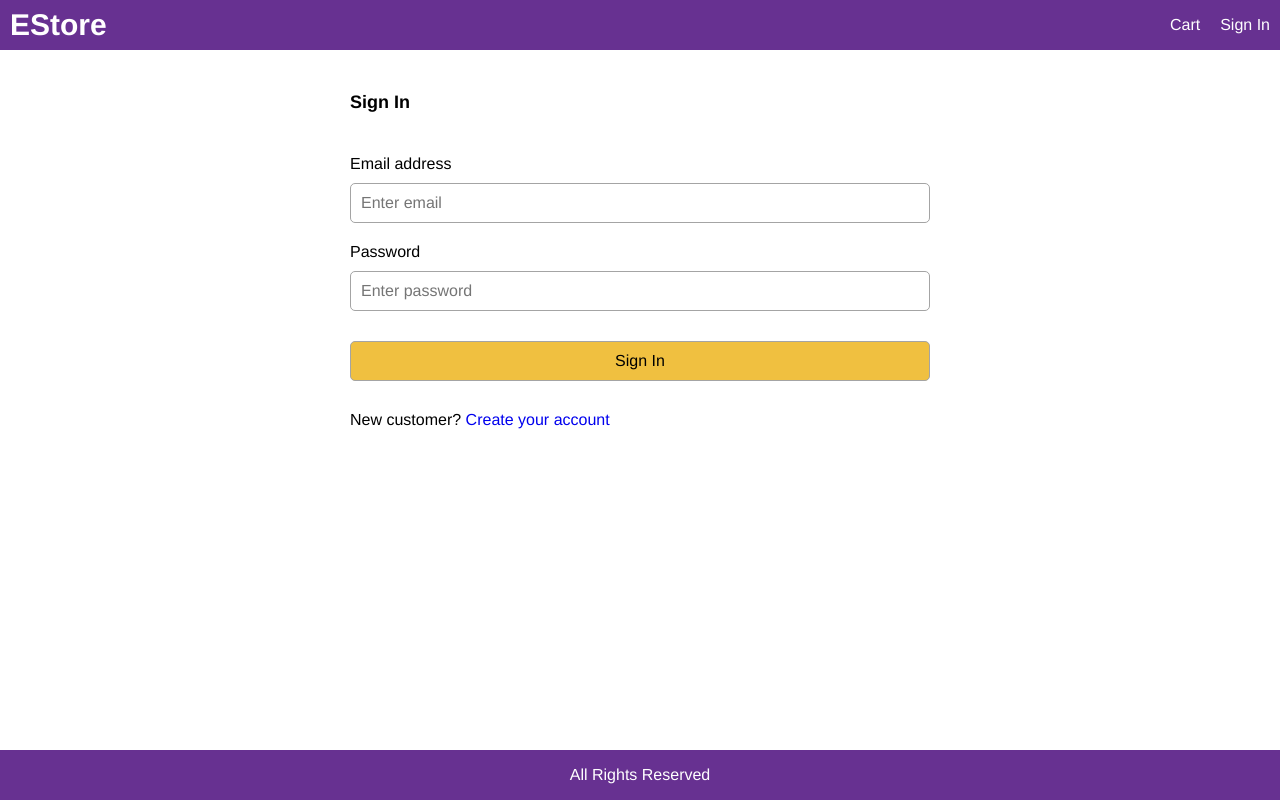
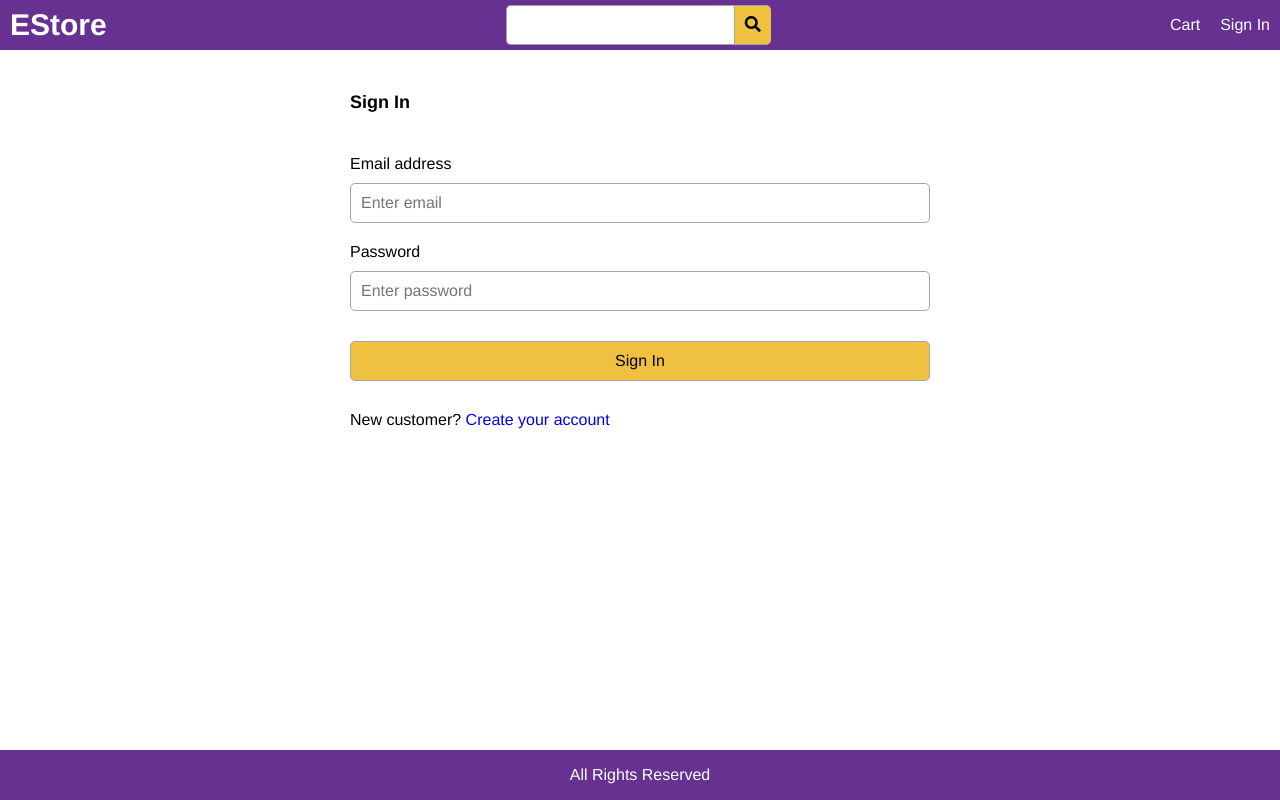
Before and after one commit to OnTheRocks/Ecommerce, a React (Create React App) app in the folder frontend/: page /signin in a window 1280 px wide. Built offline with nearby package versions, Linux system fonts and the light colour scheme.

Commit message:
Added basic search feature.

```diff
--- a/frontend/src/App.js
+++ b/frontend/src/App.js
@@ -22,6 +22,8 @@
 import UserEditScreen from './Screens/UserEditScreen';
 import SellerRoute from './components/SellerRoute';
 import SellerScreen from './Screens/SellerScreen';
+import SearchBox from './components/SearchBox';
+import SearchScreen from './Screens/SearchScreen';
 
 function App() {
 
@@ -39,6 +41,9 @@
     <header className="row">
       <div>
         <Link className="brand" to="/">EStore</Link>
+      </div>
+      <div>
+        <Route render={({ history }) => <SearchBox history={history}></SearchBox>}></Route>
       </div>
       <div>
         <Link to="/cart">Cart
@@ -98,6 +103,7 @@
       <Route path="/placeorder" component={PlaceOrderScreen}></Route>
       <Route path="/order/:id" component={OrderScreen}></Route>
       <Route path="/orderhistory" component={OrderHistoryScreen}></Route>
+      <Route path="/search/name/:name?" component={SearchScreen} exact></Route>
       <PrivateRoute path="/profile" component={ProfileScreen}></PrivateRoute>
       <AdminRoute path="/productList" component={ProductListScreen} exact></AdminRoute>
       <AdminRoute path="/orderList" component={OrderListScreen} exact></AdminRoute>
--- /dev/null
+++ b/frontend/src/Screens/SearchScreen.js
@@ -0,0 +1,52 @@
+import React, { useEffect } from 'react'
+import { useDispatch, useSelector } from 'react-redux';
+import { useParams } from 'react-router'
+import { listProducts } from '../actions/productActions';
+import LoadingBox from '../components/LoadingBox';
+import MessageBox from '../components/MessageBox';
+import Product from '../components/Product';
+
+export default function SearchScreen(props) {
+  const { name = 'all' } = useParams();
+  const dispatch = useDispatch();
+  const productList = useSelector((state) => state.productList);
+  const { loading, error, products } = productList;
+  useEffect(() => {
+    dispatch(listProducts({ name: name !== 'all' ? name : '' }));
+  }, [dispatch, name]);
+  return (
+    <div>
+      <div className="row">
+        { loading ? ( <LoadingBox ></LoadingBox> )
+        :
+        error? ( <MessageBox variant="danger">{error}</MessageBox> )
+        :
+         ( <div>{products.length} Results</div> )
+        }
+      </div>
+      <div className="row top">
+        <div className="col-1">
+          <h3>Department</h3>
+          <ul>
+            <li>Category 1</li>
+          </ul>
+        </div>
+        <div className="col-3">
+        { loading ? ( <LoadingBox ></LoadingBox> )
+        :
+        error? ( <MessageBox variant="danger">{error}</MessageBox> )
+        :
+         ( <div><>{products.length === 0 && <MessageBox variant="danger">No Product Found</MessageBox>}
+         <div className="row center">
+           {products.map(product => (
+             <Product key={product._id} product={product}></Product>
+           ))}
+         </div>
+       </>
+       </div> )
+        }
+        </div>
+      </div>
+    </div>
+  );
+}
--- a/frontend/src/actions/productActions.js
+++ b/frontend/src/actions/productActions.js
@@ -16,12 +16,12 @@
   PRODUCT_DELETE_SUCCESS
 } from "../constants/productConstants"
 
-export const listProducts = ({seller=''}) => async (dispatch) => {
+export const listProducts = ({seller='', name=''}) => async (dispatch) => {
   dispatch({
     type: PRODUCT_LIST_REQUEST
   });
   try {
-    const { data } = await Axios.get(`/api/products?seller=${seller}`);
+    const { data } = await Axios.get(`/api/products?seller=${seller}&name=${name}`);
     dispatch({type: PRODUCT_LIST_SUCCESS, payload: data})
   } catch (error) {
     dispatch({type:PRODUCT_LIST_FAIL, payload: error.message});
--- /dev/null
+++ b/frontend/src/components/SearchBox.js
@@ -0,0 +1,17 @@
+import React, { useState } from 'react'
+
+export default function SearchBox(props) {
+  const [name, setName] = useState('');
+  const submitHandler = (e) => {
+    e.preventDefault();
+    props.history.push(`/search/name/${name}`);
+  };
+  return (
+    <form className="search" onSubmit={submitHandler}>
+      <div className="row">
+        <input type="text" name="q" id="q" onChange={(e) => setName(e.target.value)}></input>
+        <button className="primary" type="submit"><i className="fa fa-search"></i></button>
+      </div>
+    </form>
+  );
+}
--- a/frontend/src/index.css
+++ b/frontend/src/index.css
@@ -337,3 +337,17 @@
 .carousel .slide img {
   max-width: 30rem;
 }
+
+/* Search */
+
+.search button {
+  border-radius: 0 0.5rem 0.5rem 0;
+  border-right: none;
+  margin-right: 0.5rem;
+}
+
+.search input {
+  border-radius: 0.5rem 0 0 0.5rem;
+  border-right: none;
+  margin-left: 0.5rem;
+}
```
Also changed, not shown: 1 other file (tests, documents, lock files or other folders).
